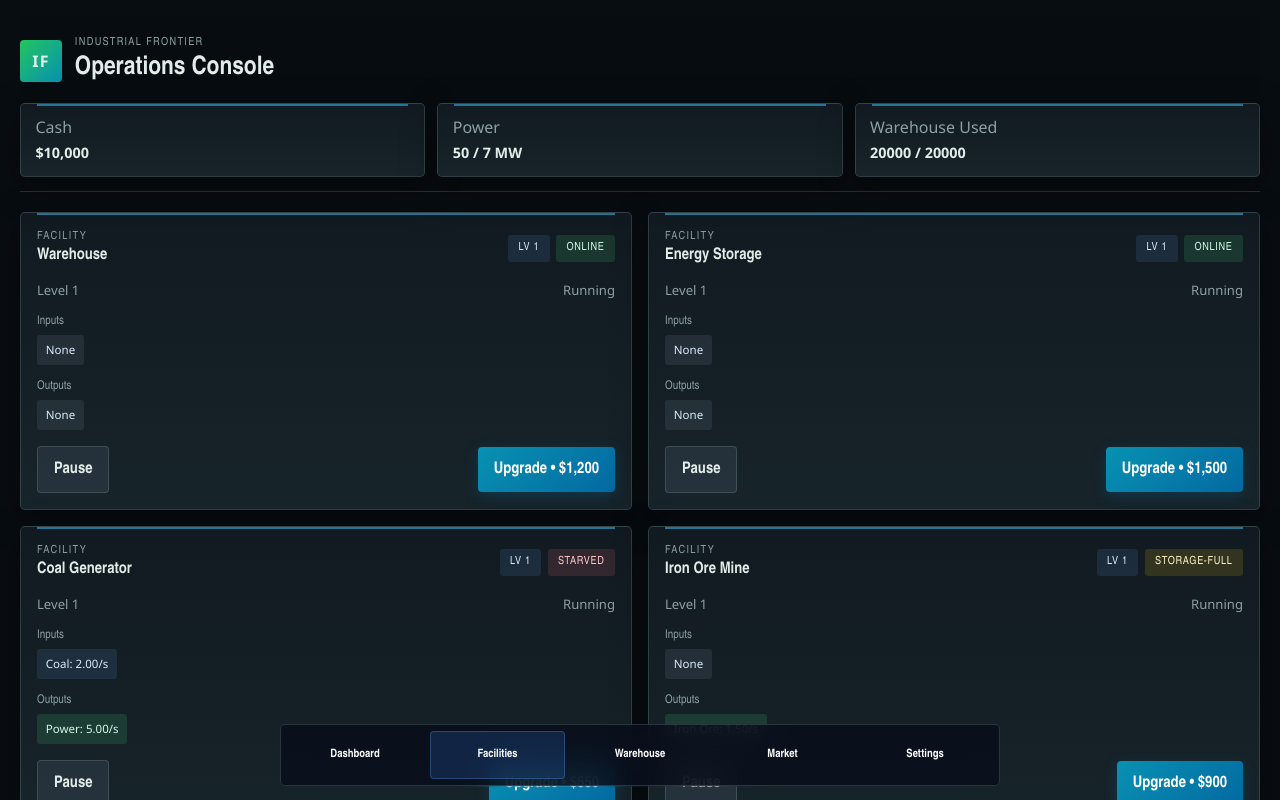
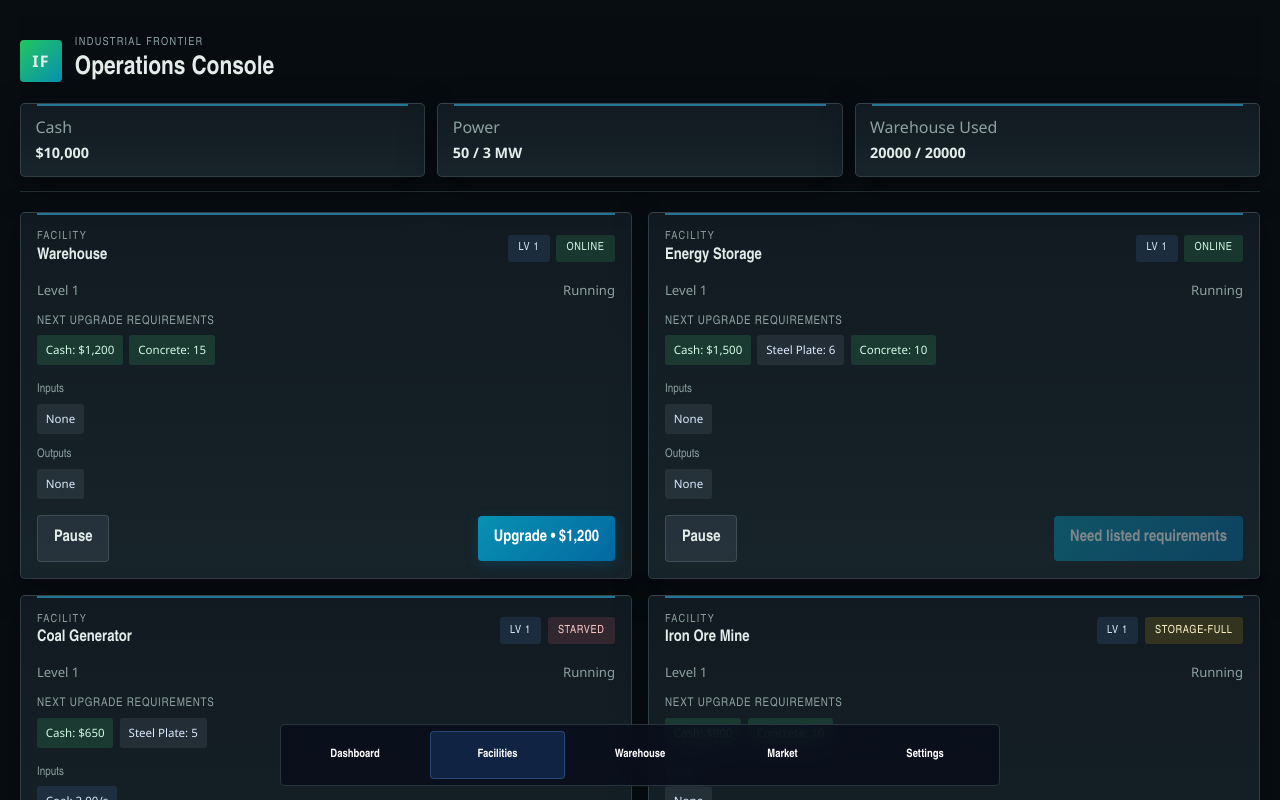
Before and after one commit to LatridellActiveX/gamething, a React (Vite) app: page / in a window 1280 px wide. Both pictures are taken after a click on the button "Facilities". Shown: the top 800 px of the page. Built offline with nearby package versions, Linux system fonts and the light colour scheme.

Commit message:
patch 2.1

```diff
--- a/src/App.tsx
+++ b/src/App.tsx
@@ -268,6 +268,16 @@ function App() {
       {Object.values(game.facilities).map((facility) => {
         const cost = getFacilityUpgradeCost(facility);
         const statusClass = facility.status === "online" ? "good" : facility.status === "starved" ? "bad" : facility.status === "storage-full" ? "warn" : "muted";
+        const hasMaterials = Object.entries(cost.materials).every(([resourceId, amount]) =>
+          game.warehouses.central.inventory[resourceId as ResourceId].amount >= (amount ?? 0),
+        );
+        const canAfford = game.cash >= cost.cash && hasMaterials;
+        const unlockRequirements = facility.unlockRequirements ?? [];
+        const unlockProgress = unlockRequirements.map((requirement) => ({
+          ...requirement,
+          currentLevel: game.facilities[requirement.facilityId].level,
+          facilityName: game.facilities[requirement.facilityId].name,
+        }));
 
         return (
           <article key={facility.id} className="facility-card">
@@ -284,7 +294,35 @@ function App() {
 
             <div className="facility-meta">
               <span>Level {facility.level}</span>
-              <span>{!facility.unlocked ? `Unlocks at ${facility.unlockRequirement?.facilityId} Lv ${facility.unlockRequirement?.level}` : facility.enabled ? "Running" : "Paused"}</span>
+              <span>{facility.unlocked ? facility.enabled ? "Running" : "Paused" : "Locked"}</span>
+            </div>
+
+            {!facility.unlocked && unlockProgress.length > 0 && (
+              <div className="requirement-list unlock-requirements">
+                <label>Unlock requirements</label>
+                <div className="pill-list">
+                  {unlockProgress.map((requirement) => (
+                    <span key={requirement.facilityId} className={`pill ${requirement.currentLevel >= requirement.level ? "green" : "muted"}`}>
+                      {requirement.facilityName} Lv {requirement.level} ({requirement.currentLevel}/{requirement.level})
+                    </span>
+                  ))}
+                </div>
+              </div>
+            )}
+
+            <div className="requirement-list">
+              <label>Next upgrade requirements</label>
+              <div className="pill-list">
+                <span className={`pill ${game.cash >= cost.cash ? "green" : "muted"}`}>Cash: {formatMoney(cost.cash)}</span>
+                {Object.entries(cost.materials).map(([resourceId, amount]) => (
+                  <span
+                    key={resourceId}
+                    className={`pill ${game.warehouses.central.inventory[resourceId as ResourceId].amount >= (amount ?? 0) ? "green" : "muted"}`}
+                  >
+                    {RESOURCE_DEFINITIONS[resourceId as ResourceId].name}: {formatQuantity(amount ?? 0)}
+                  </span>
+                ))}
+              </div>
             </div>
 
             <div className="small-grid">
@@ -323,10 +361,10 @@ function App() {
               <button className="secondary" onClick={() => handleToggle(facility.id)} disabled={!facility.unlocked}>{facility.enabled ? "Pause" : "Activate"}</button>
               <button
                 onClick={() => handleUpgrade(facility.id)}
-                disabled={!facility.unlocked || game.cash < cost.cash}
-                title={game.cash < cost.cash ? "Need more cash and materials" : `Upgrade ${facility.name}`}
+                disabled={!facility.unlocked || !canAfford}
+                title={!facility.unlocked ? "Complete the unlock requirements" : !canAfford ? "Need the listed cash and materials" : `Upgrade ${facility.name}`}
               >
-                {!facility.unlocked ? "Locked • Build prerequisite" : game.cash >= cost.cash ? `Upgrade • ${formatMoney(cost.cash)}` : `Locked • ${formatMoney(cost.cash)}`}
+                {!facility.unlocked ? "Locked • See requirements" : canAfford ? `Upgrade • ${formatMoney(cost.cash)}` : "Need listed requirements"}
               </button>
             </div>
           </article>
--- a/src/game/engine.ts
+++ b/src/game/engine.ts
@@ -242,9 +242,9 @@ export function upgradeFacility(state: GameState, facilityId: FacilityId): GameS
 
 export function updateFacilityUnlocks(state: GameState): GameState {
   for (const facility of Object.values(state.facilities)) {
-    const requirement = facility.unlockRequirement;
-    if (facility.unlocked || !requirement) continue;
-    if (state.facilities[requirement.facilityId].level >= requirement.level) {
+    const requirements = facility.unlockRequirements;
+    if (facility.unlocked || !requirements?.length) continue;
+    if (requirements.every((requirement) => state.facilities[requirement.facilityId].level >= requirement.level)) {
       facility.unlocked = true;
       facility.status = "offline";
     }
--- a/src/game/state/initialState.ts
+++ b/src/game/state/initialState.ts
@@ -19,7 +19,7 @@ const facility = (
   powerConsumption: number,
   cash: number,
   materials: Record<string, number> = {},
-  unlockRequirement?: { facilityId: FacilityId; level: number },
+  unlockRequirements?: Array<{ facilityId: FacilityId; level: number }>,
   unlocked = true,
 ) => ({
   id,
@@ -31,7 +31,7 @@ const facility = (
   outputRate,
   powerConsumption,
   unlocked,
-  unlockRequirement,
+  unlockRequirements,
   upgrade: { base: { cash, materials }, growth: 1.75 },
 });
 
@@ -68,11 +68,11 @@ export const INITIAL_GAME_STATE: GameState = {
     coalGenerator: facility("coalGenerator", "Coal Generator", { coal: 2 }, { power: 5 }, 0, 650, { steelPlate: 5 }),
     ironOreMine: facility("ironOreMine", "Iron Ore Mine", {}, { ironOre: 1.5 }, 1, 900, { concrete: 10 }),
     coalExcavator: facility("coalExcavator", "Coal Excavator", {}, { coal: 1.25 }, 1, 900, { concrete: 10 }),
-    blastFurnace: facility("blastFurnace", "Blast Furnace", { ironOre: 1, coal: 1 }, { ironIngot: 1 }, 2, 1_500, { steelPlate: 8 }),
-    rollingMill: facility("rollingMill", "Rolling Mill", { ironIngot: 1, coal: 0.5 }, { steelPlate: 1 }, 2, 2_200, { concrete: 15 }),
+    blastFurnace: facility("blastFurnace", "Blast Furnace", { ironOre: 1, coal: 1 }, { ironIngot: 1 }, 2, 1_500, { steelPlate: 8 }, [{ facilityId: "ironOreMine", level: 2 }, { facilityId: "coalExcavator", level: 2 }], false),
+    rollingMill: facility("rollingMill", "Rolling Mill", { ironIngot: 1, coal: 0.5 }, { steelPlate: 1 }, 2, 2_200, { concrete: 15 }, [{ facilityId: "blastFurnace", level: 2 }], false),
     concreteBatchPlant: facility("concreteBatchPlant", "Concrete Batch Plant", { quicklime: 1, water: 2 }, { concrete: 1 }, 1, 1_200, { steelPlate: 5 }),
     solarPanels: facility("solarPanels", "Solar Panels", {}, { power: 3 }, 0, 1_800, { steelPlate: 6, concrete: 8 }),
-    windTurbines: facility("windTurbines", "Wind Turbines", {}, { power: 4 }, 0, 2_400, { steelPlate: 10, concrete: 12 }, { facilityId: "rollingMill", level: 2 }, false),
+    windTurbines: facility("windTurbines", "Wind Turbines", {}, { power: 4 }, 0, 2_400, { steelPlate: 10, concrete: 12 }, [{ facilityId: "rollingMill", level: 2 }], false),
   },
   lastTickTimestamp: 0,
   lastSavedTimestamp: 0,
--- a/src/game/state/storage.ts
+++ b/src/game/state/storage.ts
@@ -77,6 +77,13 @@ function normalizeSave(state: GameState): GameState {
       legacy.facilities[facilityId as keyof GameState["facilities"]] = starterFacility;
     }
   }
-  legacy.facilities.solarPanels.unlocked = true;
+  for (const facility of Object.values(legacy.facilities)) {
+    const definition = starter.facilities[facility.id];
+    facility.unlockRequirements = definition.unlockRequirements;
+    facility.unlocked = !facility.unlockRequirements?.length
+      || facility.unlockRequirements.every((requirement) =>
+        legacy.facilities[requirement.facilityId].level >= requirement.level,
+      );
+  }
   return legacy;
 }
--- a/src/game/state/types.ts
+++ b/src/game/state/types.ts
@@ -62,10 +62,10 @@ export interface FacilityState {
   outputRate: Partial<Record<ResourceId, number>>;
   powerConsumption: number;
   unlocked: boolean;
-  unlockRequirement?: {
+  unlockRequirements?: Array<{
     facilityId: FacilityId;
     level: number;
-  };
+  }>;
   upgrade: {
     base: UpgradeCost;
     growth: number;
--- a/src/styles.css
+++ b/src/styles.css
@@ -371,6 +371,25 @@ h3 {
   font-size: 0.82rem;
 }
 
+.requirement-list {
+  margin: 0 0 1rem;
+}
+
+.unlock-requirements {
+  padding: 0.65rem;
+  border: 1px solid rgba(250, 204, 21, 0.25);
+  background: rgba(250, 204, 21, 0.05);
+}
+
+.requirement-list label {
+  display: block;
+  margin-bottom: 0.35rem;
+  color: var(--muted);
+  font-size: 0.75rem;
+  text-transform: uppercase;
+  letter-spacing: 0.06em;
+}
+
 .small-grid {
   display: grid;
   gap: 0.8rem;
```
